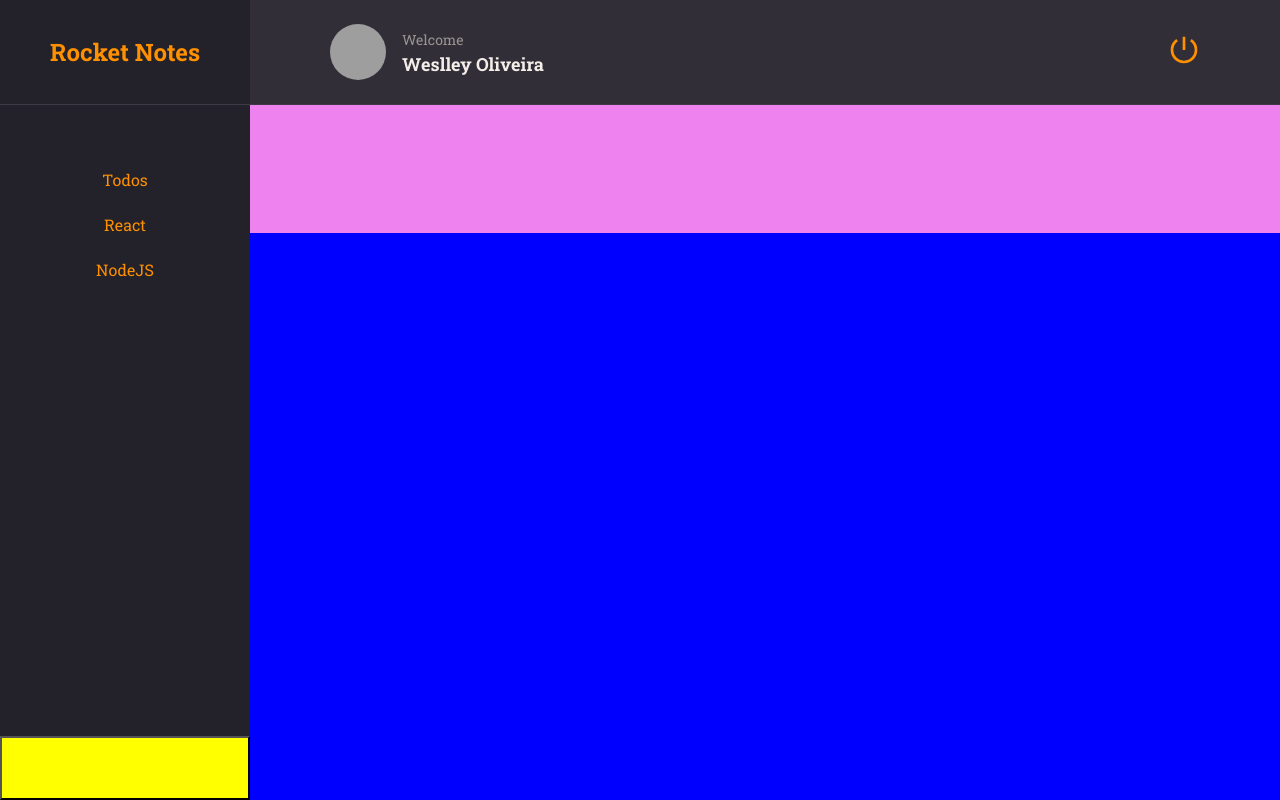
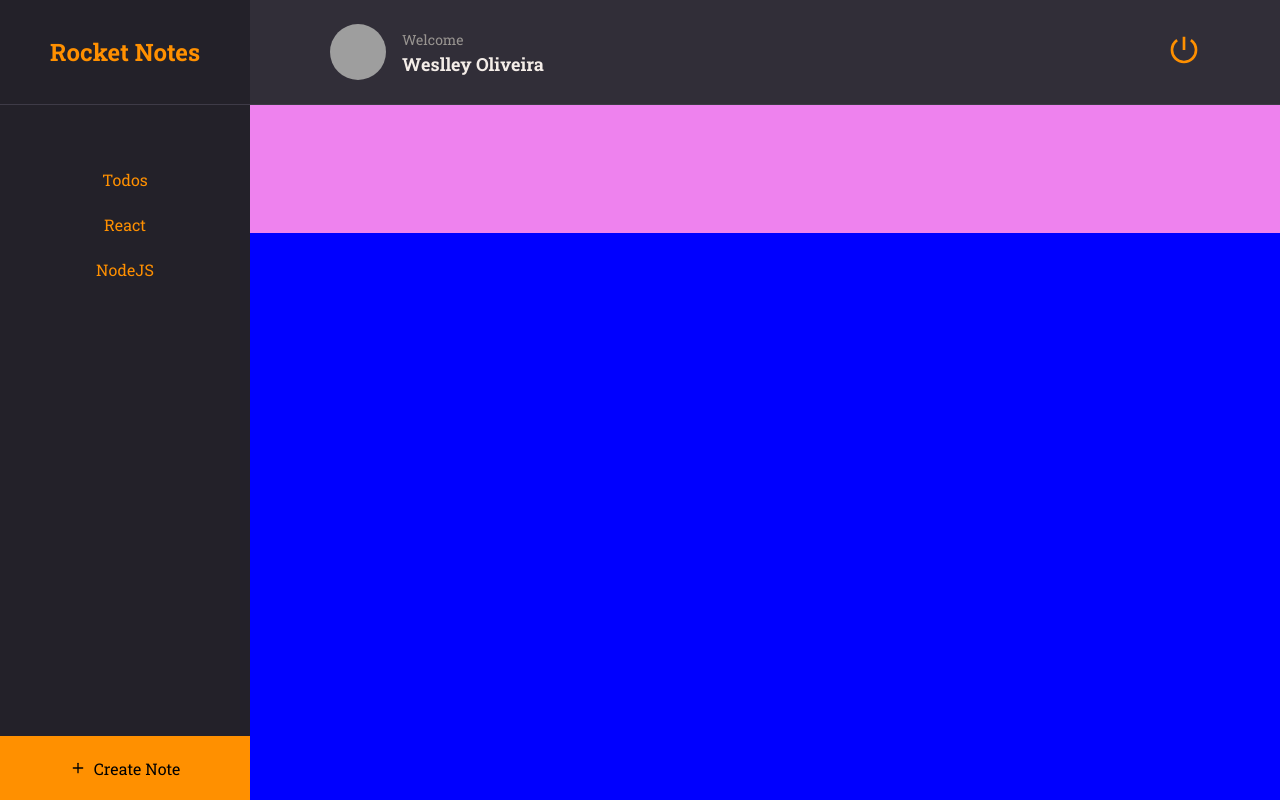
Before and after one commit to weslleyolli/Rocket_notes, a React (Vite) app: page / in a window 1280 px wide. Built offline with nearby package versions, Linux system fonts and the light colour scheme; grey boxes are pictures that could not be loaded.

Commit message:
button create notes

```diff
--- a/src/pages/Home/index.jsx
+++ b/src/pages/Home/index.jsx
@@ -1,3 +1,5 @@
+import { FiPlus } from "react-icons/fi"
+
 import { Container, Brand, Menu, Search, Content, NewNote } from "./styles";
 import { Header } from "../../components/Header"
 import { ButtonText } from "../../components/ButtonText"
@@ -33,7 +35,8 @@
             </Content>
 
             <NewNote>
-
+                <FiPlus />
+                Create Note
             </NewNote>
         </Container>
     )
--- a/src/pages/Home/styles.js
+++ b/src/pages/Home/styles.js
@@ -53,5 +53,16 @@
 `
 export const NewNote = styled.button`
     grid-area: newnote;
-    background-color: yellow;
+
+    background-color: ${({ theme }) => theme.COLORS.ORANGE};
+    border: none;
+
+    display: flex;
+    align-items: center;
+    justify-content: center;
+
+    svg {
+        margin-right: 8px;
+    }
+
 `
```
